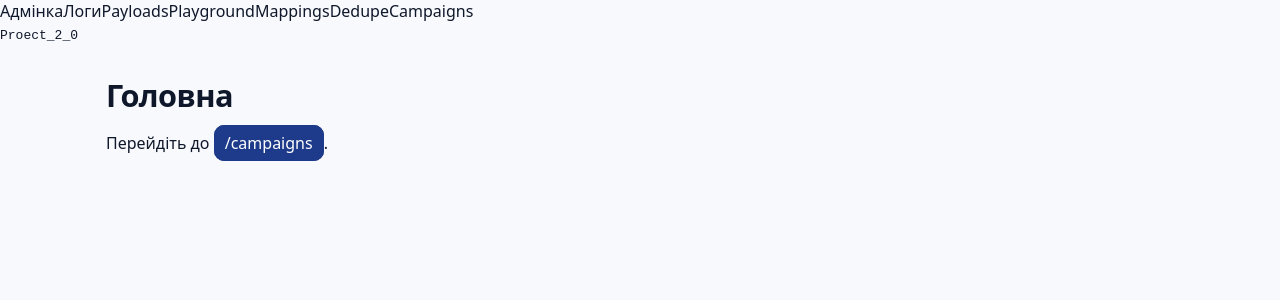
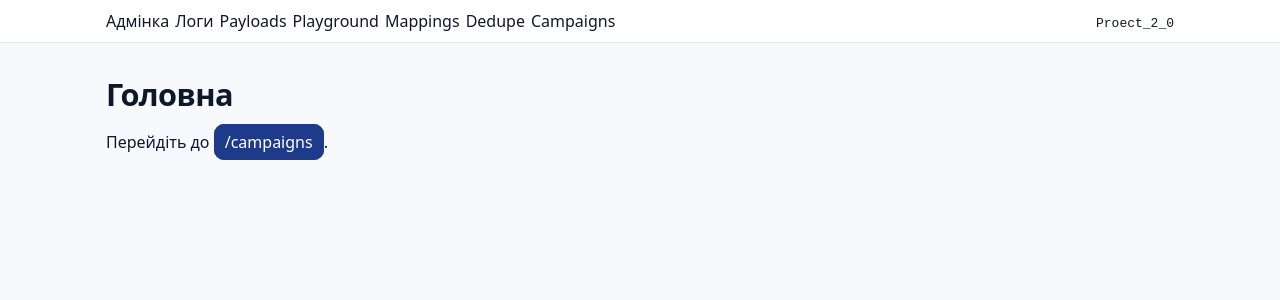
Before and after one commit to yurashko-ux/P-3-0, a Next.js app: page / in a window 1280 px wide. Shown: the top 300 px of the page. Built offline with nearby package versions, Linux system fonts and the light colour scheme.

Commit message:
Update layout.tsx

```diff
--- a/app/layout.tsx
+++ b/app/layout.tsx
@@ -4,29 +4,27 @@ import Link from "next/link";
 export default function RootLayout({ children }: { children: React.ReactNode }) {
   return (
     <html lang="uk">
-      <body className="min-h-screen bg-slate-50 text-slate-900">
-        {/* Top bar */}
-        <header className="sticky top-0 z-40 border-b bg-white/80 backdrop-blur">
-          <div className="max-w-7xl mx-auto px-4">
-            <div className="h-14 flex items-center justify-between">
-              <nav className="flex items-center gap-6 text-sm font-medium text-slate-700">
-                <Link href="/admin" className="hover:text-black">Адмінка</Link>
-                <Link href="/admin/logs" className="hover:text-black">Логи</Link>
-                <Link href="/admin/payloads" className="hover:text-black">Payloads</Link>
-                <Link href="/admin/playground" className="hover:text-black">Playground</Link>
-                <Link href="/admin/mappings" className="hover:text-black">Mappings</Link>
-                <Link href="/admin/dedupe" className="hover:text-black">Dedupe</Link>
-                <Link href="/campaigns" className="hover:text-black">Campaigns</Link>
-              </nav>
-              <code className="text-xs text-slate-500">Proect_2_0</code>
+      <body>
+        {/* Головна навігація у стилі проекту (класи без Tailwind) */}
+        <header className="admin-nav">
+          <div className="admin-nav__inner">
+            <nav className="admin-nav__links">
+              <Link href="/admin">Адмінка</Link>
+              <Link href="/admin/logs">Логи</Link>
+              <Link href="/admin/payloads">Payloads</Link>
+              <Link href="/admin/playground">Playground</Link>
+              <Link href="/admin/mappings">Mappings</Link>
+              <Link href="/admin/dedupe">Dedupe</Link>
+              <Link href="/campaigns">Campaigns</Link>
+            </nav>
+            <div className="admin-nav__brand">
+              <code>Proect_2_0</code>
             </div>
           </div>
         </header>
 
-        {/* Page content */}
-        <main className="max-w-7xl mx-auto px-4 py-8">
-          {children}
-        </main>
+        {/* Контейнер сторінки */}
+        <main className="page-container">{children}</main>
       </body>
     </html>
   );
```
